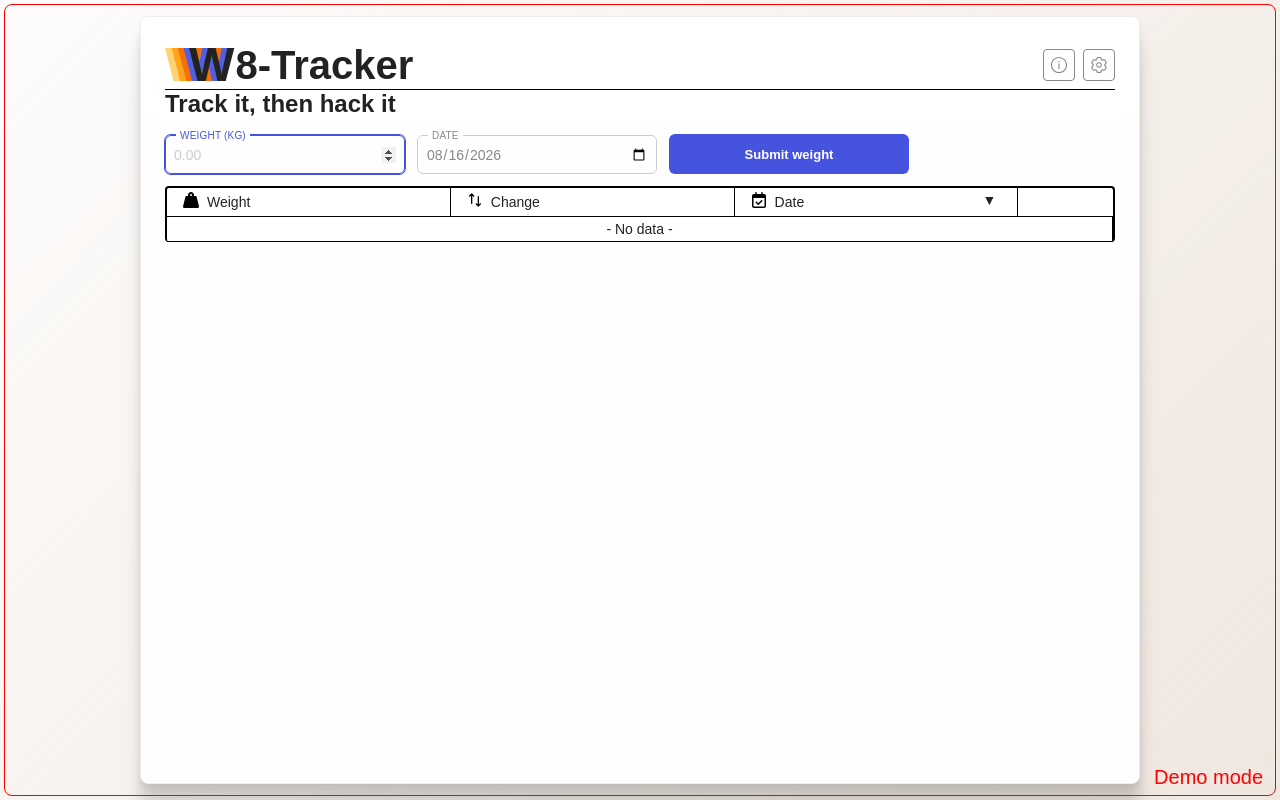
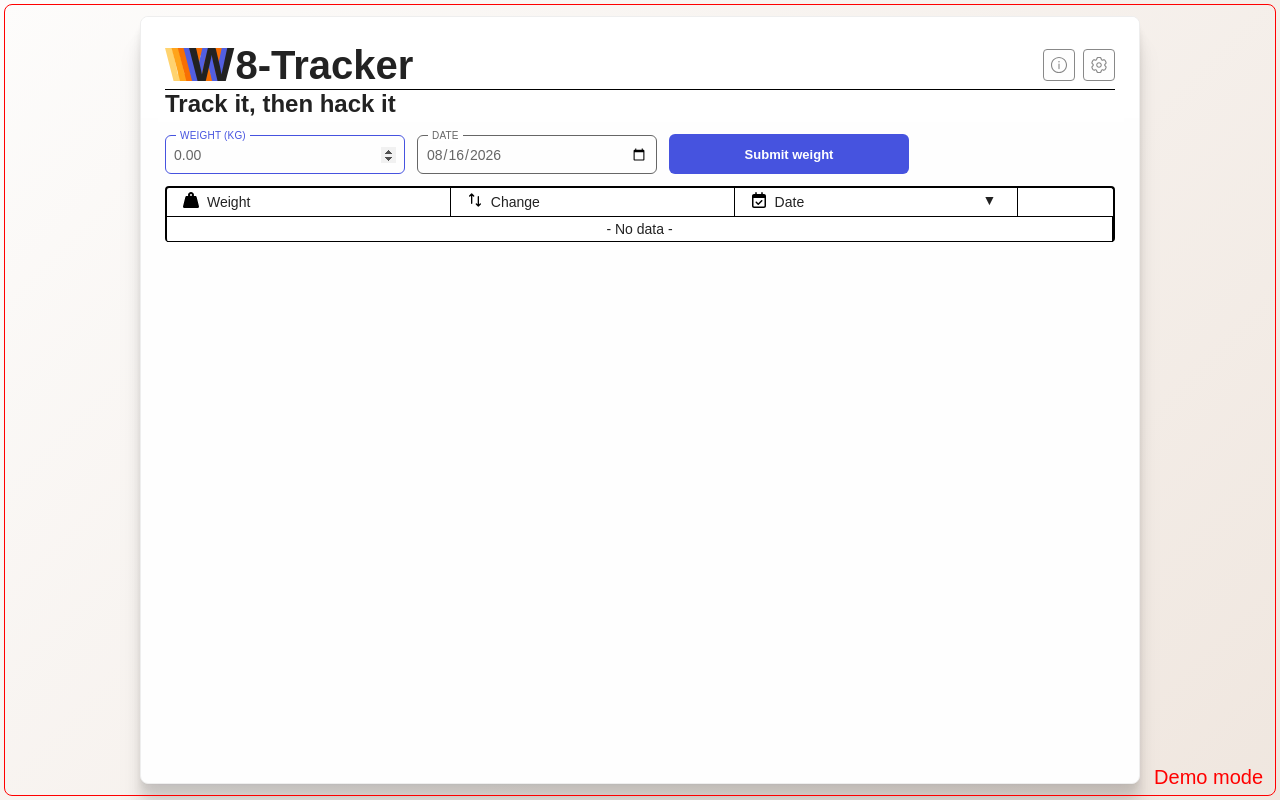
Before and after one commit to v4ngelix/w8-tracker, a website: page index.html in a window 1280 px wide. Drawn offline with nearby package versions, Linux system fonts and the light colour scheme; no server answers.

Commit message:
Modify form styles

```diff
--- a/styles/form.css
+++ b/styles/form.css
@@ -13,7 +13,7 @@
   flex: 1 1 100%;
   min-width: 0;
   margin: 0;
-  border: .0625rem solid var(--gray-5);
+  border: .0625rem solid var(--gray-2);
   border-radius: .375rem;
   padding: 0 .5rem .25rem;
   background-color: #fefefe;
@@ -22,7 +22,7 @@
   legend {
     margin-left: .125rem;
     padding: 0 .25rem;
-    color: var(--gray-3);
+    color: var(--gray-2);
     font-size: .625rem;
     font-weight: 500;
     letter-spacing: .02em;
@@ -43,7 +43,7 @@
     min-width: 0;
     height: 1.75rem;
     background-color: transparent;
-    color: var(--gray-3);
+    color: var(--gray-2);
     font-family: inherit;
     font-weight: 400;
     font-size: .875rem;
@@ -51,7 +51,7 @@
   }
 
   input::placeholder {
-    color: var(--gray-5);
+    color: var(--gray-2);
     transition: color .15s ease;
   }
 
@@ -61,9 +61,11 @@
 
   &:focus-within {
     border-color: var(--primary-color);
-    box-shadow: 0 0 0 .0625rem var(--primary-color);
+    outline: none;
 
-    legend {
+    legend,
+    input,
+    input::placeholder {
       color: var(--primary-color);
     }
   }
```
